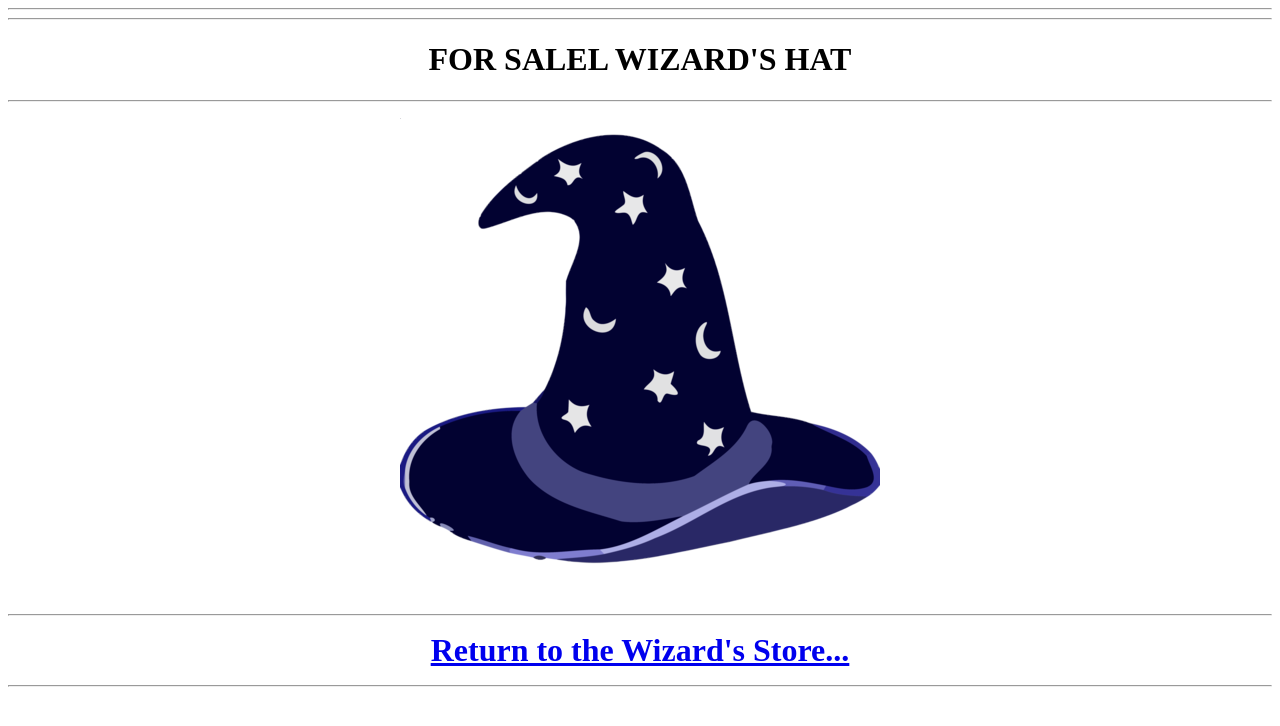
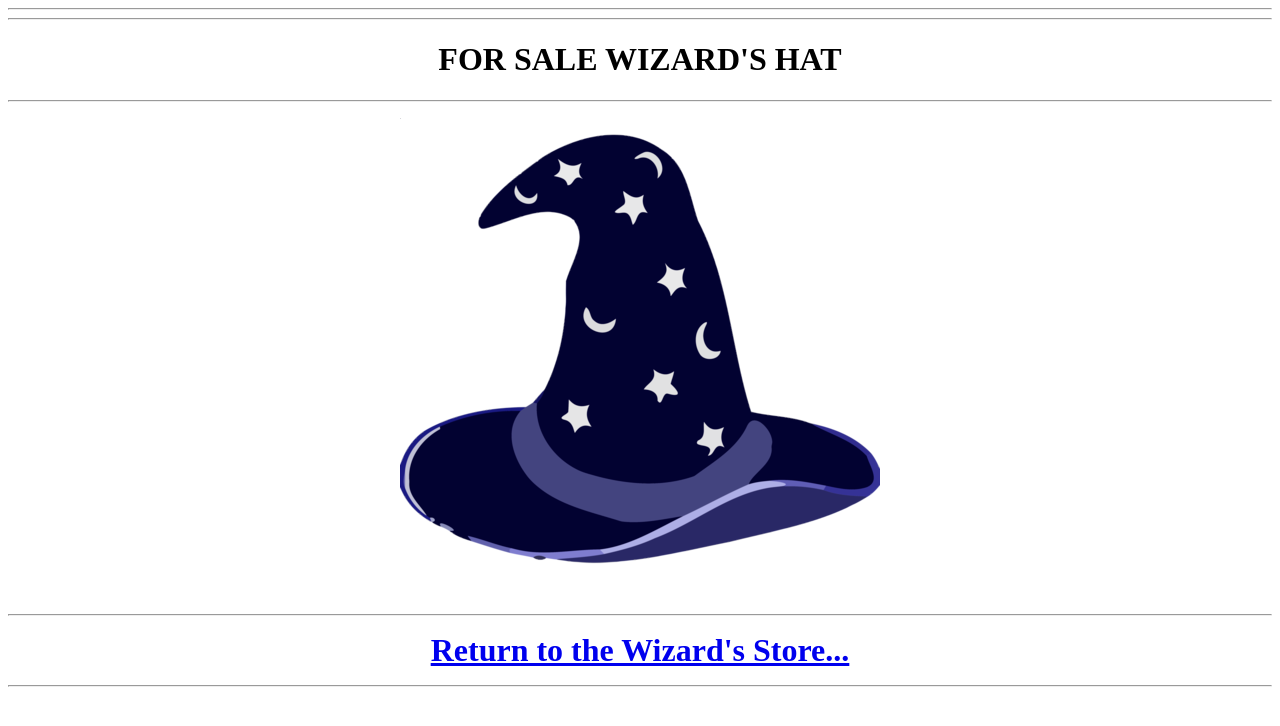
Before and after one commit to EthanReeder2/Elemental2, a plain HTML site: page hat.html in a window 1280 px wide. Drawn offline with Linux system fonts and the light colour scheme.

Commit message:
fixed typo in hat

```diff
--- a/hat.html
+++ b/hat.html
@@ -3,7 +3,7 @@
 <BODY>
 <center>
 <hr><hr>
-<h1>FOR SALEL WIZARD'S HAT<h1>
+<h1>FOR SALE WIZARD'S HAT<h1>
 <hr>
 
 <IMG SRC="hat.png">
```
Also changed, not shown: index.html (+1 -1 lines).
